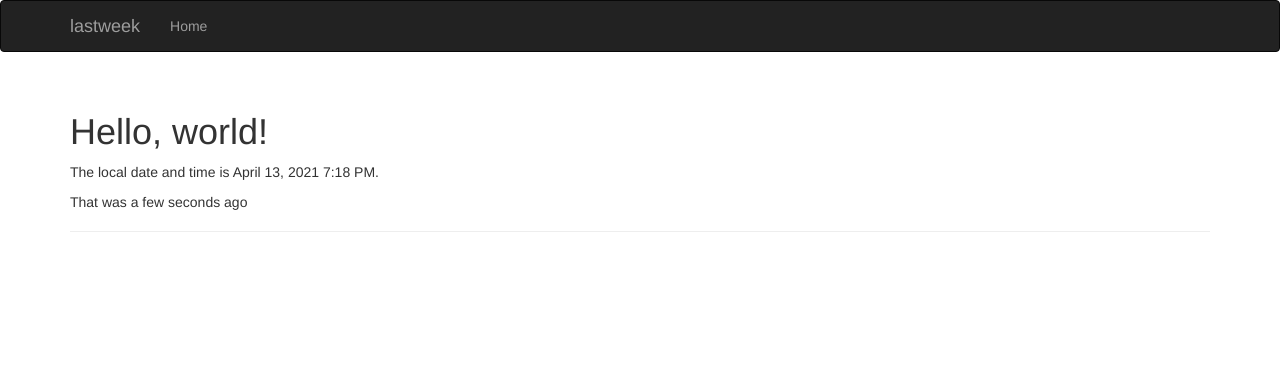
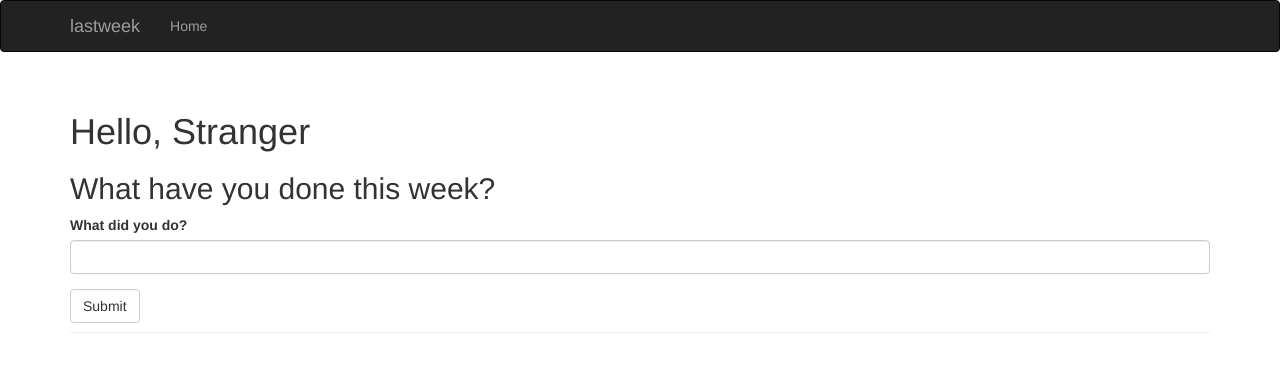
Before and after one commit to dhconnelly/lastweek, a Flask app: page / in a window 1280 px wide. Shown: the top 372 px of the page. Run offline with Flask 2, Linux system fonts and the light colour scheme; some libraries are stand-ins or nearby versions.

Commit message:
forms experiments per flask web dev ch. 4

```diff
--- /dev/null
+++ b/app.py
@@ -0,0 +1,62 @@
+from datetime import datetime
+from flask import (
+    Flask,
+    request,
+    render_template,
+    session,
+    redirect,
+    url_for,
+    flash,
+)
+from flask_bootstrap import Bootstrap
+from flask_moment import Moment
+from flask_wtf import FlaskForm
+from flask_wtf.recaptcha import validators
+from wtforms import StringField, SubmitField
+from wtforms.validators import DataRequired
+
+app = Flask(__name__)
+
+# TODO: move this to env var
+app.config["SECRET_KEY"] = "der geist der stets verneint"
+
+bootstrap = Bootstrap(app)
+moment = Moment(app)
+
+
+class SnippetsForm(FlaskForm):
+    snippet = StringField("What did you do?", validators=[DataRequired()])
+    submit = SubmitField("Submit")
+
+
+@app.errorhandler(404)
+def page_not_found(e):
+    return render_template("404.html.j2"), 404
+
+
+@app.errorhandler(500)
+def internal_server_error(e):
+    return render_template("500.html.j2"), 500
+
+
+def render(name):
+    form = SnippetsForm()
+    if form.validate_on_submit():
+        old_snippet = session.get("snippet")
+        if old_snippet is not None and old_snippet != form.snippet.data:
+            flash("Updated snippet")
+        session["snippet"] = form.snippet.data
+        return redirect(url_for("index"))
+    return render_template(
+        "index.html.j2", name=name, form=form, snippet=session.get("snippet")
+    )
+
+
+@app.route("/", methods=["GET", "POST"])
+def index():
+    return render("Stranger")
+
+
+@app.route("/user/<name>", methods=["GET", "POST"])
+def user(name):
+    return render(name)
--- a/main.py
+++ /dev/null
@@ -1,29 +0,0 @@
-from flask import Flask, request, render_template
-from flask_bootstrap import Bootstrap
-from flask_moment import Moment
-from datetime import datetime
-
-app = Flask(__name__)
-bootstrap = Bootstrap(app)
-moment = Moment(app)
-
-
-@app.errorhandler(404)
-def page_not_found(e):
-    return render_template("404.html.j2"), 404
-
-
-@app.errorhandler(500)
-def internal_server_error(e):
-    return render_template("500.html.j2"), 500
-
-
-@app.route("/")
-def index():
-    return render_template("index.html.j2", current_time=datetime.utcnow())
-
-
-@app.route("/user/<name>")
-def user(name):
-    langs = list(request.accept_languages)
-    return render_template("user.html.j2", name=name, langs=langs)
--- a/templates/base.html.j2
+++ b/templates/base.html.j2
@@ -44,6 +44,12 @@
 
 {% block content %}
 <div class="container">
+    {% for msg in get_flashed_messages() %}
+    <div class="alert alert-warning">
+        <button type="button" class="close" data-dismiss="alert">&times;</button>
+        {{ msg }}
+    </div>
+    {% endfor %}
     {% block page_content %}{% endblock %}
 </div>
 {% endblock %}
--- a/templates/index.html.j2
+++ b/templates/index.html.j2
@@ -1,9 +1,11 @@
 {% extends "base.html.j2" %}
+{% import "bootstrap/wtf.html" as wtf %}
 
 {% block page_content %}
 <div class="page-header">
-    <h1>Hello, world!</h1>
-    <p>The local date and time is {{ moment(current_time).format('LLL') }}.</p>
-    <p>That was {{ moment(current_time).fromNow(refresh=True) }}</p>
+    <h1>Hello, {{ name }}</h1>
+    <h2>What have you done this week?</h2>
+    {% if snippet %}<div>{{ snippet }}</div>{% endif %}
+    {{ wtf.quick_form(form) }}
 </div>
 {% endblock %}
--- a/templates/user.html.j2
+++ b/templates/user.html.j2
@@ -1,7 +1,11 @@
 {% extends "base.html.j2" %}
+{% import "bootstrap/wtf.html" as wtf %}
 
 {% block page_content %}
 <div class="page-header">
-    <h1>Hello, {{ name }}!</h1>
+    <h1>Hello, {{ name }}</h1>
+    <h2>What have you done this week?</h2>
+    {% if snippet %}<div>{{ snippet }}</div>{% endif %}
+    {{ wtf.quick_form(form) }}
 </div>
 {% endblock %}
```
